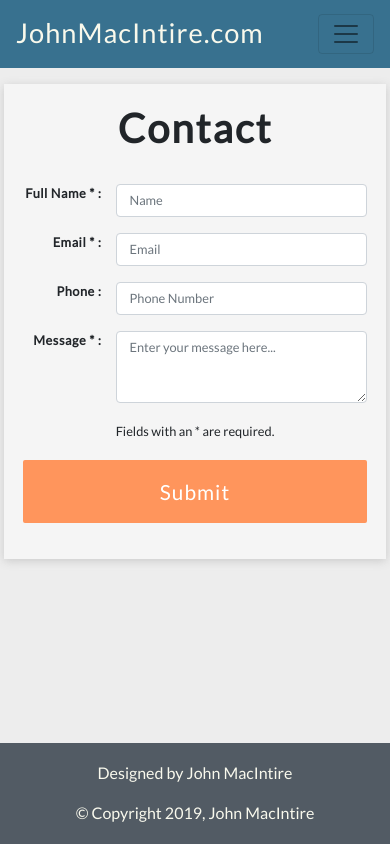
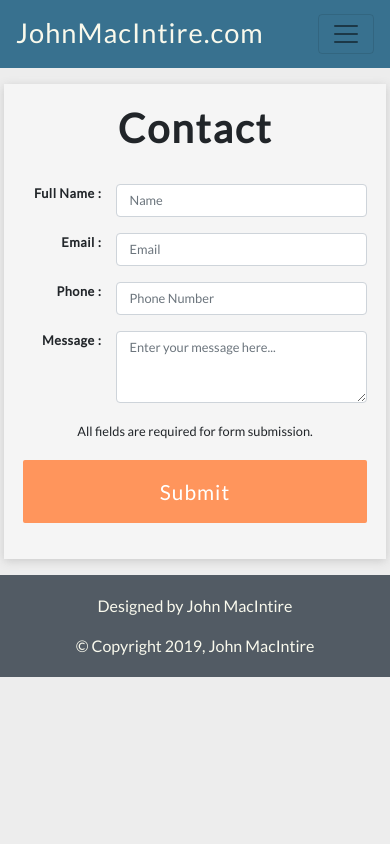
Before and after one commit to jrwmacintire/personal-site, a React (Create React App) app: page /contact in a window 390 px wide. Built offline with nearby package versions, Linux system fonts and the light colour scheme.

Commit message:
Footer now unsticks on small screens. All contact form fields are now required.

```diff
--- a/src/components/Contact.js
+++ b/src/components/Contact.js
@@ -130,18 +130,14 @@ export default class Contact extends Component {
     const validatedInputs = this.validateInputs(inputObjectsArray);
     let validName = false,
       validEmail = false,
-      validMessage = false;
+      validMessage = false,
+      validPhone = false;
 
     validatedInputs.forEach(input => {
-      if (input.name === "name") {
-        if (input.valid) validName = true;
-      }
-      if (input.name === "email") {
-        if (input.valid) validEmail = true;
-      }
-      if (input.name === "message") {
-        if (input.valid) validMessage = true;
-      }
+      if (input.name === "name" && input.valid) validName = true;
+      if (input.name === "email" && input.valid) validEmail = true;
+      if (input.name === "phone" && input.valid) validPhone = true;
+      if (input.name === "message" && input.valid) validMessage = true;
     });
 
     // Update form fields with styling after validation.
@@ -159,7 +155,7 @@ export default class Contact extends Component {
     // console.log(`inputToJson, stringified:`, inputToJson);
 
     // If required fields are valid, post form to API URL
-    if(validName && validEmail && validMessage) {
+    if(validName && validEmail && validPhone && validMessage) {
       this.postForm(inputToJson, formUrl);
       // return inputToJson;
     } else {
@@ -175,7 +171,7 @@ export default class Contact extends Component {
         <Form id="form" className="Form" method="POST">
           <Form.Group as={Row} controlId="name">
             <Form.Label column sm={3} xs={3}>
-              Full Name * :
+              Full Name :
             </Form.Label>
             <Col sm={9} xs={9}>
               <Form.Control
@@ -189,7 +185,7 @@ export default class Contact extends Component {
           </Form.Group>
           <Form.Group as={Row} controlId="email">
             <Form.Label column sm={3} xs={3}>
-              Email * :
+              Email :
             </Form.Label>
             <Col sm={9} xs={9}>
               <Form.Control
@@ -210,13 +206,14 @@ export default class Contact extends Component {
                 type="phone"
                 className="form-input"
                 placeholder="Phone Number"
+                required={true}
               />
               <small id="phone-feedback" />
             </Col>
           </Form.Group>
           <Form.Group as={Row} controlId="message">
             <Form.Label column sm={3} xs={3}>
-              Message * :
+              Message :
             </Form.Label>
             <Col sm={9} xs={9}>
               <Form.Control
@@ -231,7 +228,7 @@ export default class Contact extends Component {
             </Col>
           </Form.Group>
           <div className="required-field-notice">
-            <small>Fields with an * are required.</small>
+            <small>All fields are required for form submission.</small>
           </div>
           <Form.Group as={Row}>
             <Col>
--- a/src/styles/css/App.css
+++ b/src/styles/css/App.css
@@ -90,6 +90,9 @@
   justify-content: center;
   align-items: center;
   flex-direction: column; }
+  @media (max-width: 500px) {
+    .Footer {
+      position: relative !important; } }
   .Footer p {
     color: #f9f9ed;
     margin: 0.5rem;
@@ -279,7 +282,7 @@ html {
         font-family: 'Lato', sans-serif;
         display: flex;
         flex-direction: column;
-        margin: 8vh 0;
+        margin: 8vh 0 0;
         background-color: #ededed; }
     html body .hr-divider {
       background-color: #ff955c; }
--- a/src/styles/scss/App.scss
+++ b/src/styles/scss/App.scss
@@ -25,7 +25,7 @@ html {
                 font-family: 'Lato', sans-serif;
                 display: flex;
                 flex-direction: column;
-                margin: 8vh 0;
+                margin: 8vh 0 0;
                 background-color: darken(whitesmoke, 3);
             }
         }
--- a/src/styles/scss/Footer.scss
+++ b/src/styles/scss/Footer.scss
@@ -7,6 +7,10 @@
     align-items: center;
     flex-direction: column;
 
+    @media (max-width: 500px) {
+        position: relative !important;
+    }
+
     p {
         color: $rgbWhite;
         margin: 0.5rem;
```
